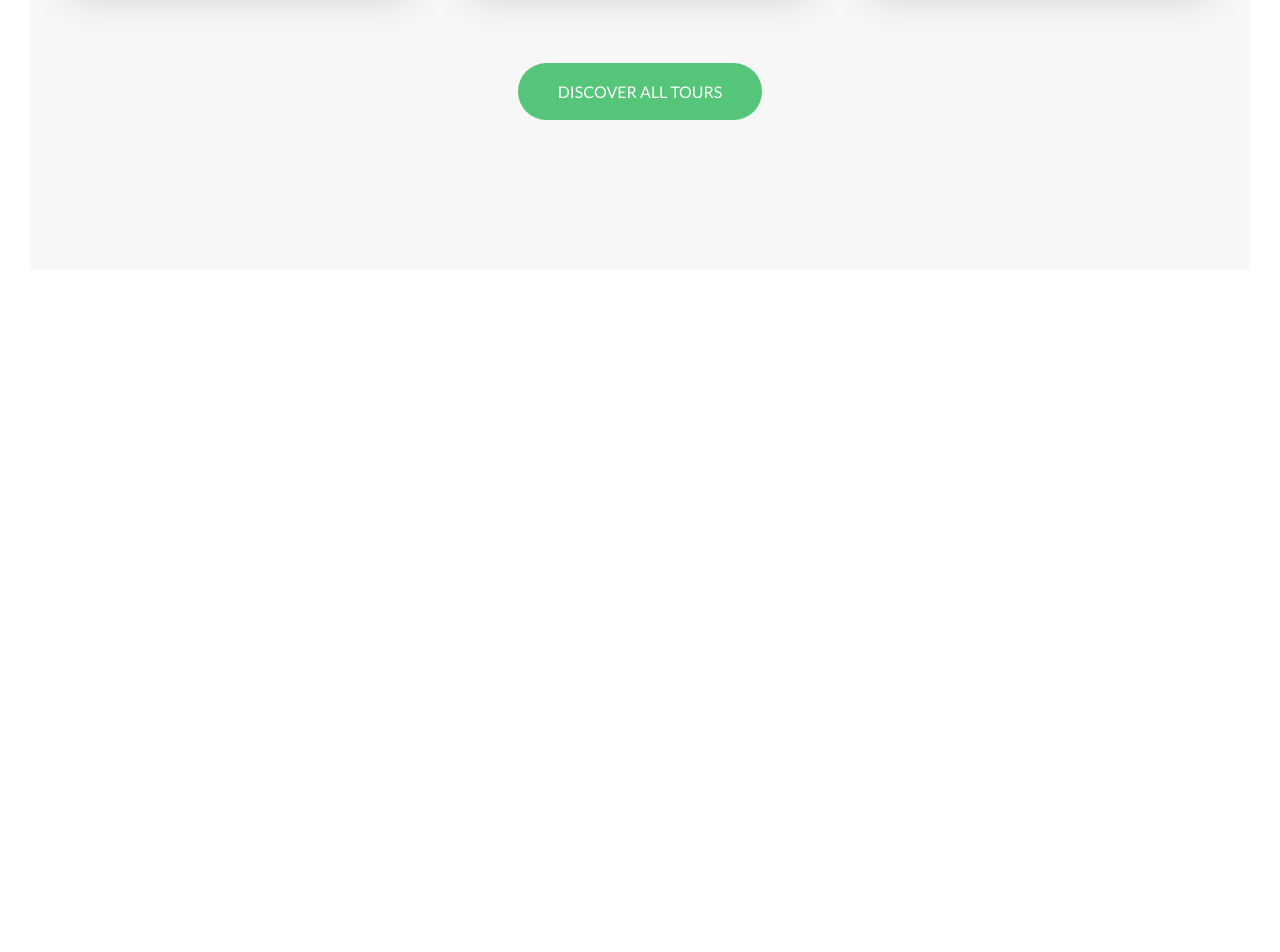
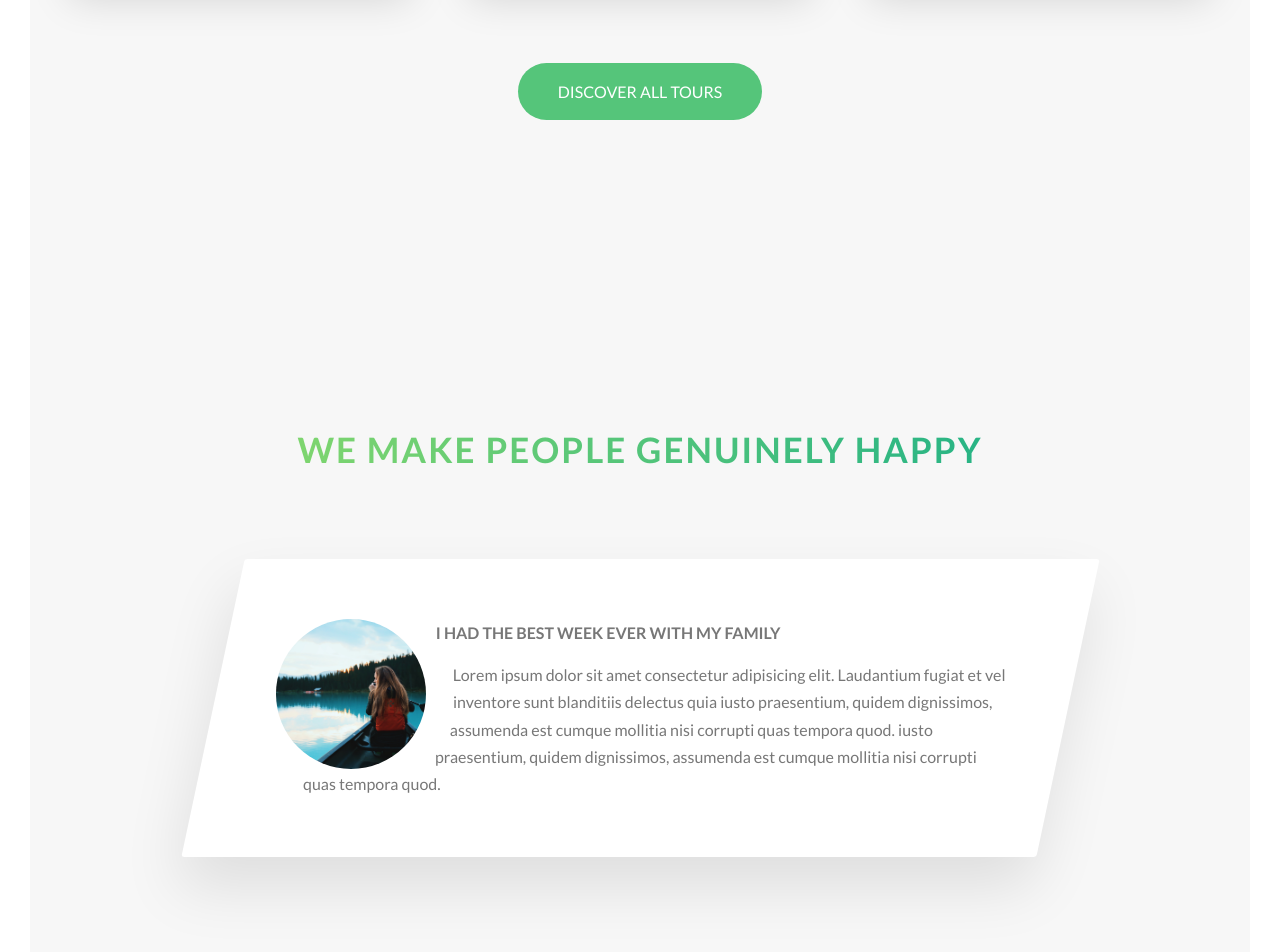
Before and after one commit to BexRyd/Natours, a website: page index.html in a window 1280 px wide. Shown: the part 2837-3789 px from the top of the page. Before the commit the page ends 3137 px from the top, so only its background shows below. Drawn offline with Linux system fonts and the light colour scheme.

Commit message:
text + heading + img done

```diff
--- a/index.html
+++ b/index.html
@@ -224,6 +224,32 @@
                 <a href="#" class="btn btn--green u-margin-top-big">Discover all tours</a>
         </div>
             </section>
+            <section class="section-stories">
+                <div class="u-center-text u-margin-bottom-big">
+                    <h2 class="heading-secondary  ">
+                   We make people genuinely happy
+                </h2>
+            </div>
+             <div class="row">
+                <div class="story">
+                    <figure class="story__shape">
+                     <img src="img/nat-8.jpg" alt="person on a tour" class="story__img">
+                    </figure>
+                    <div class="story__text">
+                        <h3  class="heading-tertiary u-margin-bottom-small">I had the best week ever with my family
+                        </h3>
+                        <p >
+                            Lorem ipsum dolor sit amet
+                         consectetur adipisicing elit. Laudantium fugiat
+                         et vel inventore sunt blanditiis delectus quia
+                         iusto praesentium, quidem dignissimos, assumenda est cumque
+                         mollitia nisi corrupti quas tempora quod. iusto praesentium, quidem dignissimos, assumenda est cumque
+                         mollitia nisi corrupti quas tempora quod.
+                        </p>
+                    </div>
+                </div>
+             </div>
+            </section>
         </main>
 
 
--- /dev/null
+++ b/sass/components/_story.scss
@@ -0,0 +1,31 @@
+.story{
+    width: 75%;
+    margin: 0 auto;
+    box-shadow: 0 3rem 6rem rgba($color-black, .1);
+    background-color: $color-white;
+    border-radius: 3px;
+    padding: 6rem;
+    padding-left: 9rem;
+    font-size: $default-font-size;
+    transform: skewX(-12deg);
+
+
+    &__shape{
+        width:15rem;
+        height: 15rem;
+        float: left;
+        -webkit-shape-outside: circle(50% at 50% 50%);
+        shape-outside: circle(50% at 50% 50%);
+        -webkit-clip-path: circle(50% at 50% 50%);
+        clip-path: circle(50% at 50% 50%);
+        transform: translateX(-3rem) skewX(12deg);
+    }
+
+    &__img{
+        height: 100%;
+    }
+
+    &__text{
+        transform: skewX(12deg);
+    }
+}
--- a/sass/main.scss
+++ b/sass/main.scss
@@ -20,3 +20,4 @@
 @import "components/composition";
 @import "components/feature-box";
 @import "components/card";
+@import "components/story";
--- a/sass/pages/_home.scss
+++ b/sass/pages/_home.scss
@@ -28,3 +28,7 @@ transform: skewY(7deg);
     margin-top: -15rem;
 
 }
+.section-stories{
+    padding: 15rem 0 ;
+    background-color: $color-grey-light-1;
+}
```
Also changed, not shown: css/style.css.
